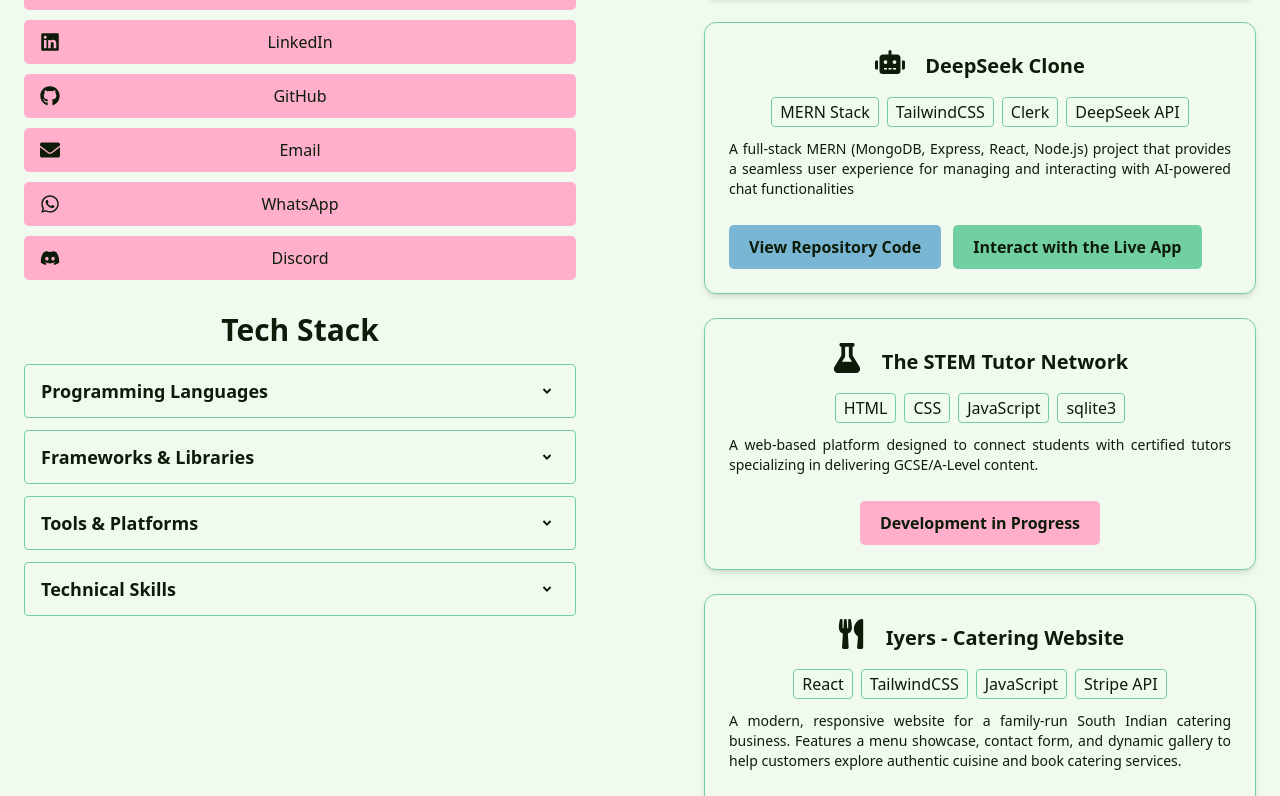
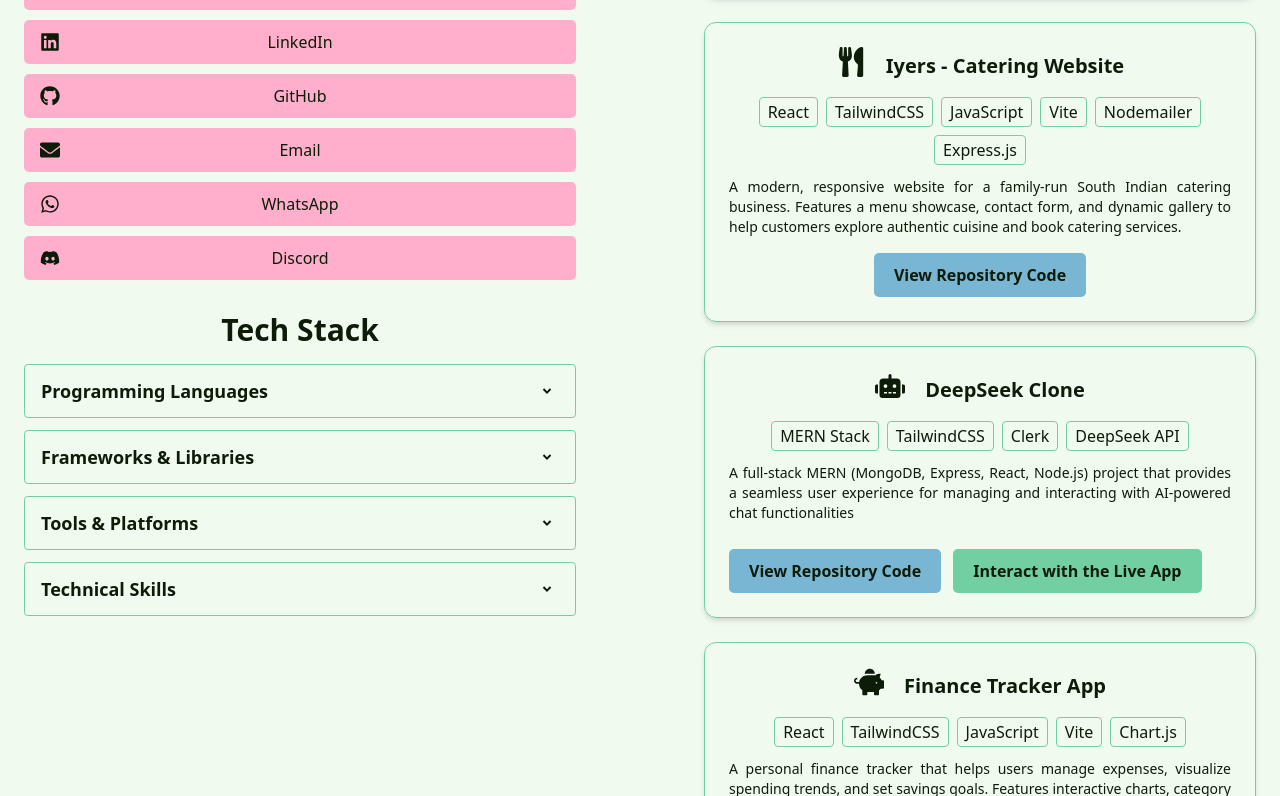
Before and after one commit to rxghavc/portfolio-website-v2, a React (Vite) app: page / in a window 1280 px wide. Shown: the part 944-1740 px from the top of the page. Built offline with nearby package versions, Linux system fonts and the light colour scheme.

Commit message:
updated projects list

```diff
--- a/src/pages/Home.jsx
+++ b/src/pages/Home.jsx
@@ -1,6 +1,7 @@
 import React, { useRef } from 'react';
 import {
-  FaFlask, FaRobot, FaCloudSun, FaPython, FaDatabase, FaHtml5, FaCss3Alt, FaJsSquare, FaGithub, FaLinkedin, FaEnvelope, FaReact, FaFilePdf, FaChalkboardTeacher, FaUsers, FaLaptopCode, FaGamepad, FaLightbulb, FaWhatsapp, FaDiscord, FaUtensils, FaJava, FaGitAlt, FaUnity, FaCogs, FaCodeBranch, FaMobileAlt, FaBug, FaProjectDiagram, FaNode
+  FaFlask, FaRobot, FaCloudSun, FaPython, FaDatabase, FaHtml5, FaCss3Alt, FaJsSquare, FaGithub, FaLinkedin, FaEnvelope, FaReact, FaFilePdf, FaChalkboardTeacher, FaUsers, FaLaptopCode, FaGamepad, FaLightbulb, FaWhatsapp, FaDiscord, FaUtensils, FaJava, FaGitAlt, FaUnity, FaCogs, FaCodeBranch, FaMobileAlt, FaBug, FaProjectDiagram, FaNode,
+  FaPiggyBank
 } from 'react-icons/fa';
 import { RiArrowDropDownLine, RiArrowDropUpLine } from 'react-icons/ri';
 import { SiExpress, SiTailwindcss, SiPostman, SiVercel, SiMongodb } from 'react-icons/si';
@@ -32,6 +33,15 @@
       liveLink: "https://raghavc-weatherproject.vercel.app",
     },
     {
+      icon: <FaUtensils className="text-accent text-3xl mb-2" />,
+      title: "Iyers - Catering Website",
+      technologies: ["React", "TailwindCSS", "JavaScript", "Vite", "Nodemailer", "Express.js"],
+      description:
+        "A modern, responsive website for a family-run South Indian catering business. Features a menu showcase, contact form, and dynamic gallery to help customers explore authentic cuisine and book catering services.",
+      repoLink: "https://github.com/rxghavc/IyersCatering",
+      liveLink: "",
+    },
+    {
       icon: <FaRobot className="text-accent text-3xl mb-2" />,
       title: "DeepSeek Clone",
       technologies: ["MERN Stack", "TailwindCSS", "Clerk", "DeepSeek API"],
@@ -41,19 +51,20 @@
       liveLink: "https://deep-seek-clone-three.vercel.app/",
     },
     {
+      icon: <FaPiggyBank className="text-accent text-3xl mb-2" />,
+      title: "Finance Tracker App",
+      technologies: ["React", "TailwindCSS", "JavaScript", "Vite", "Chart.js"],
+      description:
+        "A personal finance tracker that helps users manage expenses, visualize spending trends, and set savings goals. Features interactive charts, category breakdowns, and a responsive UI.",
+      repoLink: "",
+      liveLink: "",
+    },
+    {
       icon: <FaFlask className="text-accent text-3xl mb-2" />,
       title: "The STEM Tutor Network",
       technologies: ["HTML", "CSS", "JavaScript", "sqlite3"],
       description:
         "A web-based platform designed to connect students with certified tutors specializing in delivering GCSE/A-Level content.",
-      repoLink: "",
-    },
-    {
-      icon: <FaUtensils className="text-accent text-3xl mb-2" />,
-      title: "Iyers - Catering Website",
-      technologies: ["React", "TailwindCSS", "JavaScript", "Stripe API"],
-      description:
-        "A modern, responsive website for a family-run South Indian catering business. Features a menu showcase, contact form, and dynamic gallery to help customers explore authentic cuisine and book catering services.",
       repoLink: "",
       liveLink: "",
     },
```
